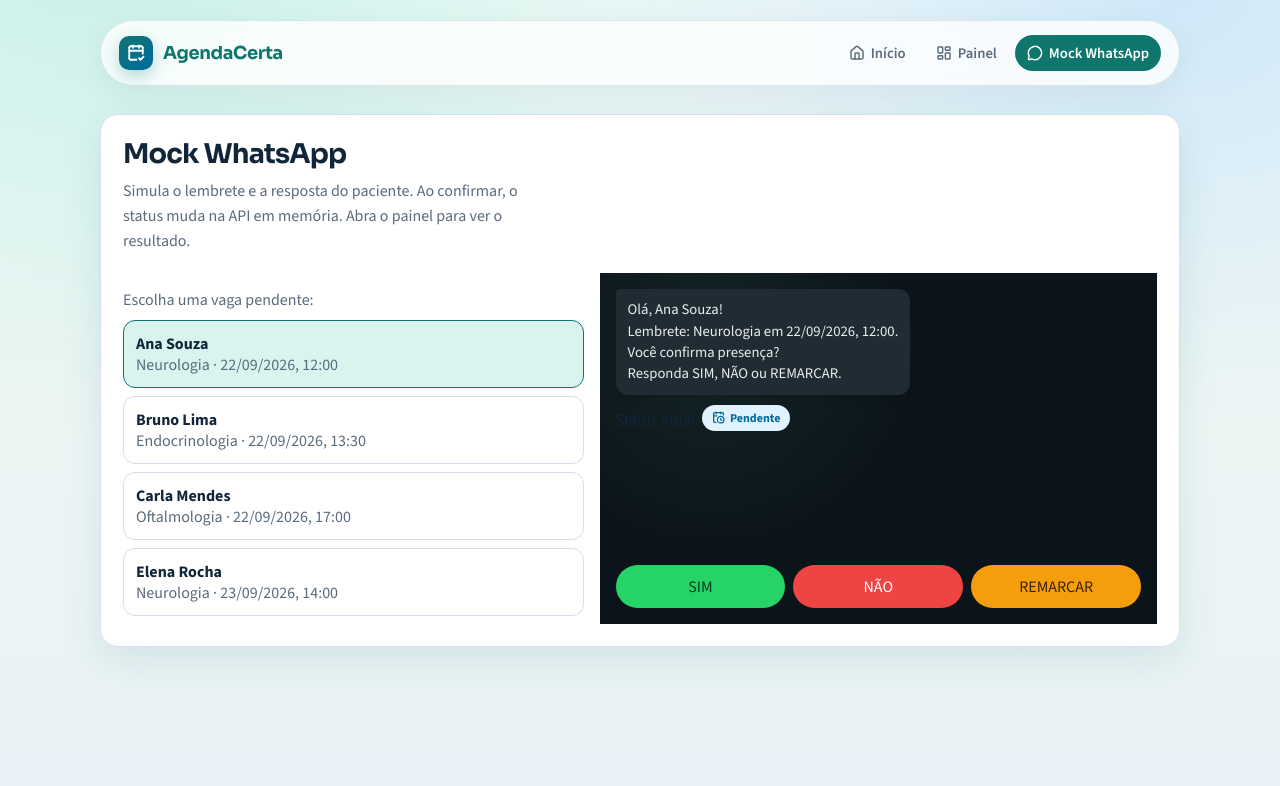
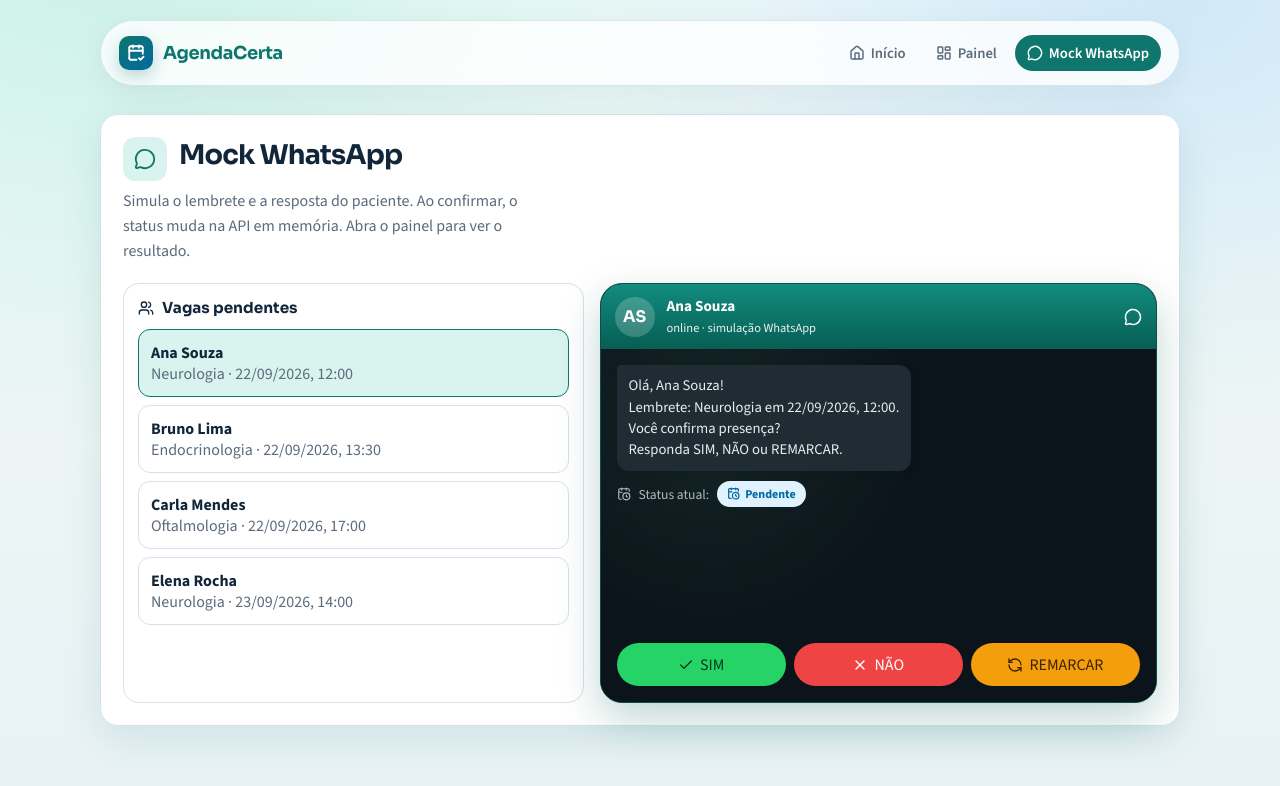
Before and after one commit to athena272/hackinova-2026, a Next.js app in the folder app/agendacerta/: page /mock-whatsapp in a window 1280 px wide. Shown: the top 786 px of the page. Built offline with nearby package versions, Linux system fonts and the light colour scheme.

Commit message:
feat(agendacerta): aprimora mock WhatsApp com chrome de chat
Atualiza a simulação de conversa com header, avatar, bolhas animadas e botões SIM/NÃO/REMARCAR com ícones, mantendo o fluxo de confirmação.

```diff
--- a/app/agendacerta/src/app/mock-whatsapp/page.tsx
+++ b/app/agendacerta/src/app/mock-whatsapp/page.tsx
@@ -1,6 +1,8 @@
 "use client";
 
 import { useCallback, useEffect, useState } from "react";
+import { motion } from "framer-motion";
+import { MessageCircle } from "lucide-react";
 import type { Appointment } from "@/domain/appointment";
 import { MockWhatsAppThread } from "@/components/MockWhatsAppThread";
 
@@ -40,8 +42,18 @@
   }
 
   return (
-    <main className="card">
-      <h1>Mock WhatsApp</h1>
+    <motion.main
+      className="card"
+      initial={{ opacity: 0, y: 10 }}
+      animate={{ opacity: 1, y: 0 }}
+      transition={{ duration: 0.35 }}
+    >
+      <div className="page-title-row" style={{ marginBottom: 8 }}>
+        <span className="page-icon" aria-hidden>
+          <MessageCircle size={22} />
+        </span>
+        <h1>Mock WhatsApp</h1>
+      </div>
       <p className="lead">
         Simula o lembrete e a resposta do paciente. Ao confirmar, o status muda
         na API em memória. Abra o painel para ver o resultado.
@@ -54,6 +66,6 @@
           onConfirmed={handleConfirmed}
         />
       ) : null}
-    </main>
+    </motion.main>
   );
 }
--- a/app/agendacerta/src/components/MockWhatsAppThread.tsx
+++ b/app/agendacerta/src/components/MockWhatsAppThread.tsx
@@ -1,6 +1,15 @@
 "use client";
 
 import { useMemo, useState } from "react";
+import { AnimatePresence, motion } from "framer-motion";
+import {
+  CalendarClock,
+  Check,
+  MessageCircle,
+  RefreshCcw,
+  Users,
+  X,
+} from "lucide-react";
 import type { Appointment, ConfirmationAction } from "@/domain/appointment";
 import { StatusBadge } from "./StatusBadge";
 
@@ -14,6 +23,15 @@
     dateStyle: "short",
     timeStyle: "short",
   }).format(new Date(iso));
+}
+
+function initials(name: string): string {
+  return name
+    .split(" ")
+    .filter(Boolean)
+    .slice(0, 2)
+    .map((part) => part[0]?.toUpperCase() ?? "")
+    .join("");
 }
 
 export function MockWhatsAppThread({
@@ -44,14 +62,11 @@
     setError(null);
 
     try {
-      const response = await fetch(
-        `/api/appointments/${selected.id}/confirm`,
-        {
+      const response = await fetch(`/api/appointments/${selected.id}/confirm`, {
         method: "POST",
         headers: { "Content-Type": "application/json" },
         body: JSON.stringify({ action }),
-        },
-      );
+      });
 
       const payload = (await response.json()) as {
         appointment?: Appointment;
@@ -84,10 +99,12 @@
 
   return (
     <div className="wa-layout">
+      <div className="wa-list-panel">
+        <p className="wa-list-title">
+          <Users size={16} aria-hidden />
+          Vagas pendentes
+        </p>
         <div className="wa-list">
-        <p className="muted" style={{ marginBottom: 10 }}>
-          Escolha uma vaga pendente:
-        </p>
           {pending.length === 0 ? (
             <p className="muted">Não há vagas pendentes no momento.</p>
           ) : (
@@ -110,17 +127,50 @@
             ))
           )}
         </div>
+      </div>
+
+      <div className="wa-phone">
+        <div className="wa-header">
+          <div className="wa-avatar" aria-hidden>
+            {selected ? initials(selected.patientName) : "AC"}
+          </div>
+          <div className="wa-header-text">
+            <strong>{selected?.patientName ?? "AgendaCerta"}</strong>
+            <span>
+              {selected
+                ? "online · simulação WhatsApp"
+                : "escolha um paciente"}
+            </span>
+          </div>
+          <MessageCircle size={18} aria-hidden style={{ marginLeft: "auto" }} />
+        </div>
 
         <div className="wa-thread">
           {selected ? (
             <>
-            <div className="bubble bubble-in">
+              <motion.div
+                className="bubble bubble-in"
+                initial={{ opacity: 0, y: 8 }}
+                animate={{ opacity: 1, y: 0 }}
+                key={`in-${selected.id}`}
+              >
                 {`Olá, ${selected.patientName}!\nLembrete: ${selected.specialty} em ${formatDateTime(selected.scheduledAt)}.\nVocê confirma presença?\nResponda SIM, NÃO ou REMARCAR.`}
-            </div>
+              </motion.div>
+              <AnimatePresence>
                 {lastReply ? (
-              <div className="bubble bubble-out">{lastReply}</div>
+                  <motion.div
+                    className="bubble bubble-out"
+                    initial={{ opacity: 0, y: 8 }}
+                    animate={{ opacity: 1, y: 0 }}
+                    exit={{ opacity: 0 }}
+                    key={`out-${selected.id}-${lastReply}`}
+                  >
+                    {lastReply}
+                  </motion.div>
                 ) : null}
-            <div>
+              </AnimatePresence>
+              <div className="wa-status-row">
+                <CalendarClock size={14} aria-hidden />
                 Status atual: <StatusBadge status={selected.status} />
               </div>
               <div className="wa-actions">
@@ -130,6 +180,7 @@
                   disabled={busy || selected.status !== "pendente"}
                   onClick={() => void sendAction("SIM")}
                 >
+                  <Check size={16} aria-hidden />
                   SIM
                 </button>
                 <button
@@ -138,6 +189,7 @@
                   disabled={busy || selected.status !== "pendente"}
                   onClick={() => void sendAction("NAO")}
                 >
+                  <X size={16} aria-hidden />
                   NÃO
                 </button>
                 <button
@@ -146,6 +198,7 @@
                   disabled={busy || selected.status !== "pendente"}
                   onClick={() => void sendAction("REMARCAR")}
                 >
+                  <RefreshCcw size={16} aria-hidden />
                   REMARCAR
                 </button>
               </div>
@@ -156,5 +209,6 @@
           {error ? <p className="error">{error}</p> : null}
         </div>
       </div>
+    </div>
   );
 }
```
Lines whose indentation alone changed are shown as unchanged.
